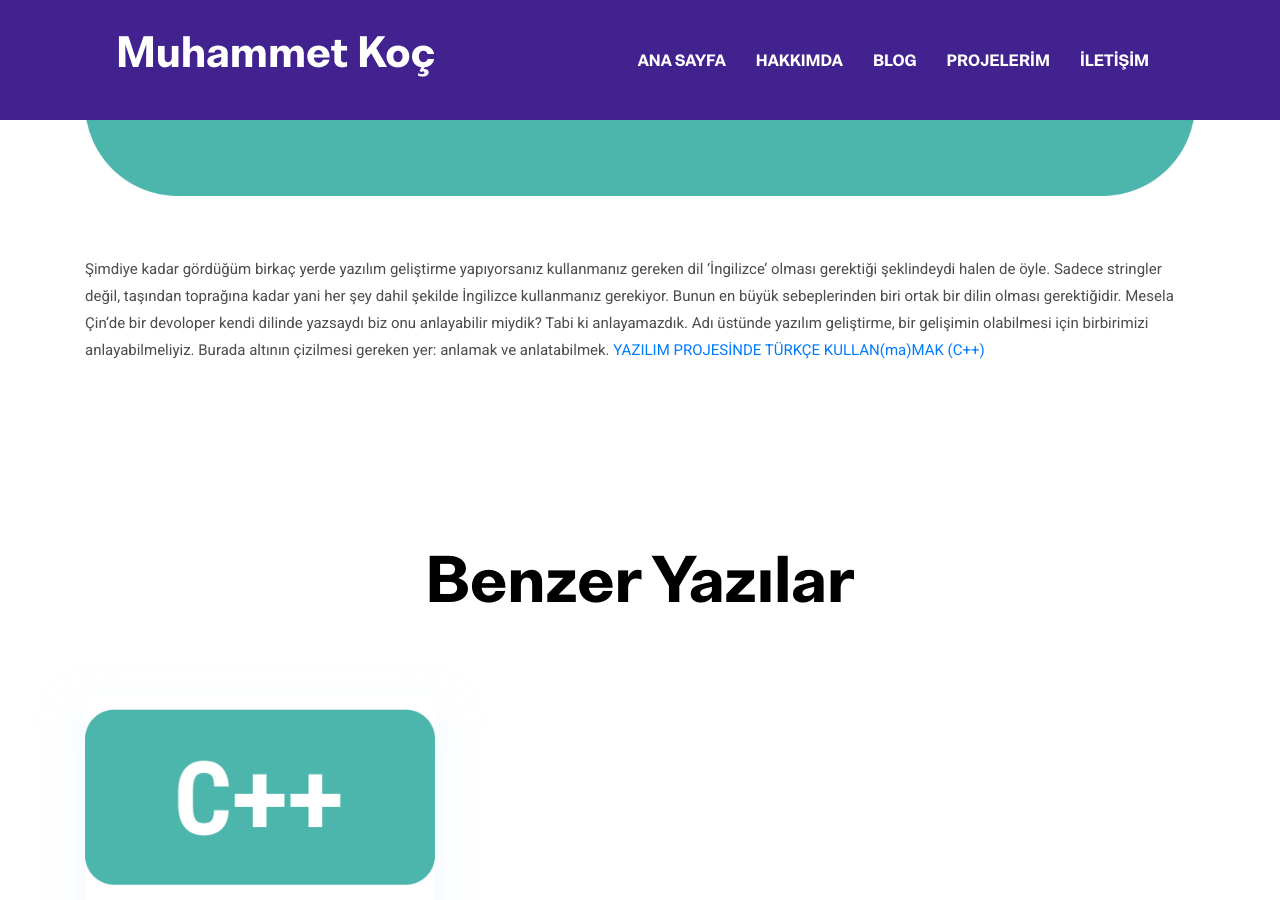
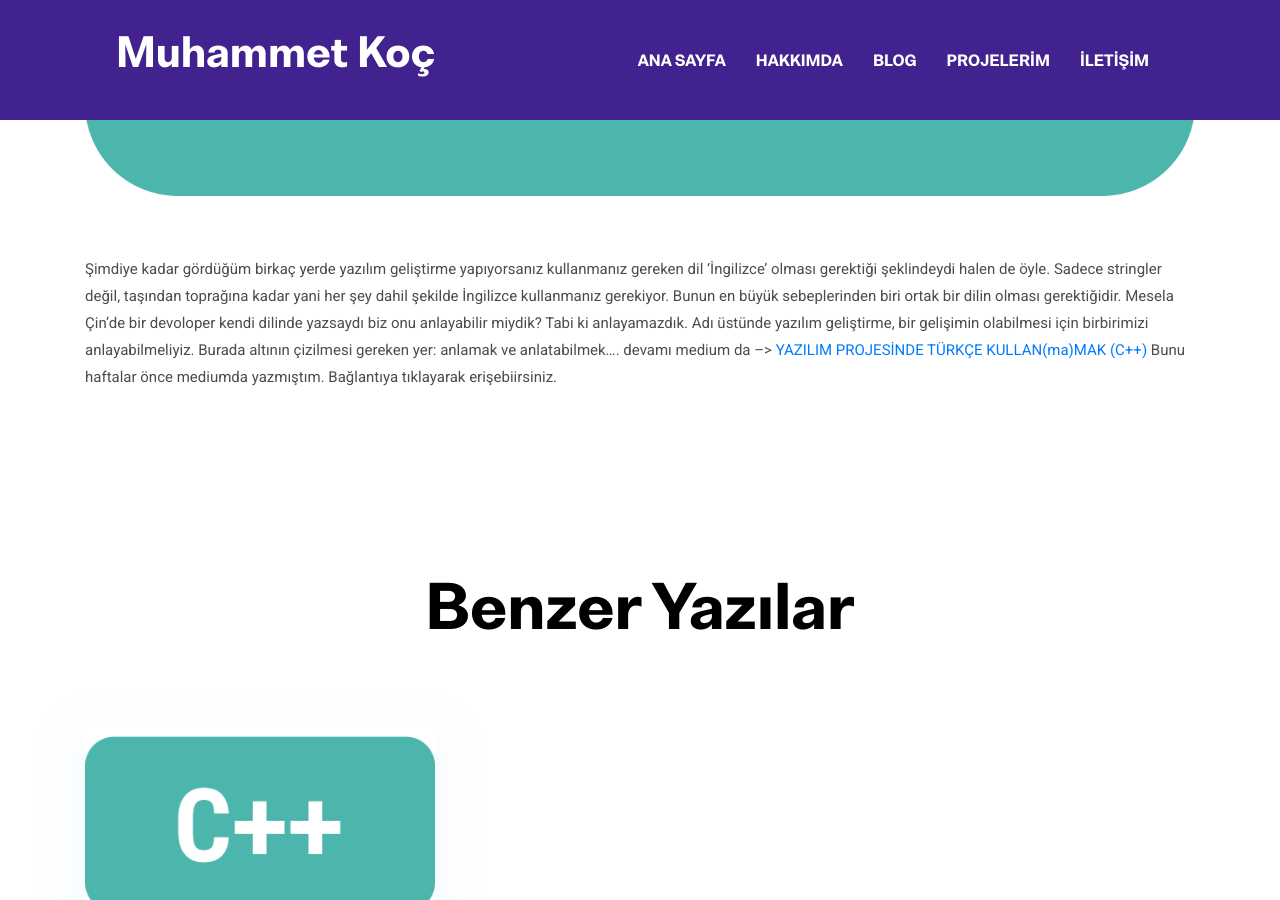
Before and after one commit to mhtkoc/mhtkoc.github.io, a Jekyll site: the page built from _posts/2021-06-20-Yazılım-projesinde-türkçe-karakter-kullanmak.markdown, in a window 1280 px wide and 900 px high, scrolled down 1126 px. Built offline with Jekyll 4.4.1, drawn with Linux system fonts in a browser that asks for light colours.

Commit message:
Update 2021-06-20-Yazılım-projesinde-türkçe-karakter-kullanmak.markdown

```diff
--- a/_posts/2021-06-20-Yazılım-projesinde-türkçe-karakter-kullanmak.markdown
+++ b/_posts/2021-06-20-Yazılım-projesinde-türkçe-karakter-kullanmak.markdown
@@ -7,5 +7,7 @@ author: Muhammet Koç
 tags:   Türkçe karakter sorunu
 ---
 
-Şimdiye kadar gördüğüm birkaç yerde yazılım geliştirme yapıyorsanız kullanmanız gereken dil ‘İngilizce’ olması gerektiği şeklindeydi halen de öyle. Sadece stringler değil, taşından toprağına kadar yani her şey dahil şekilde İngilizce kullanmanız gerekiyor. Bunun en büyük sebeplerinden biri ortak bir dilin olması gerektiğidir. Mesela Çin’de bir devoloper kendi dilinde yazsaydı biz onu anlayabilir miydik? Tabi ki anlayamazdık. Adı üstünde yazılım geliştirme, bir gelişimin olabilmesi için birbirimizi anlayabilmeliyiz. Burada altının çizilmesi gereken yer: anlamak ve anlatabilmek.
+Şimdiye kadar gördüğüm birkaç yerde yazılım geliştirme yapıyorsanız kullanmanız gereken dil ‘İngilizce’ olması gerektiği şeklindeydi halen de öyle. Sadece stringler değil, taşından toprağına kadar yani her şey dahil şekilde İngilizce kullanmanız gerekiyor. Bunun en büyük sebeplerinden biri ortak bir dilin olması gerektiğidir. Mesela Çin’de bir devoloper kendi dilinde yazsaydı biz onu anlayabilir miydik? Tabi ki anlayamazdık. Adı üstünde yazılım geliştirme, bir gelişimin olabilmesi için birbirimizi anlayabilmeliyiz. Burada altının çizilmesi gereken yer: anlamak ve anlatabilmek....
+devamı medium da -->
 [YAZILIM PROJESİNDE TÜRKÇE KULLAN(ma)MAK (C++)](https://muhammetkoc.medium.com/yazilim-projesi%CC%87nde-t%C3%BCrk%C3%A7e-karakter-kullan-ma-mak-c-102694ea81dc)
+Bunu haftalar önce mediumda yazmıştım. Bağlantıya tıklayarak erişebiirsiniz.
```
